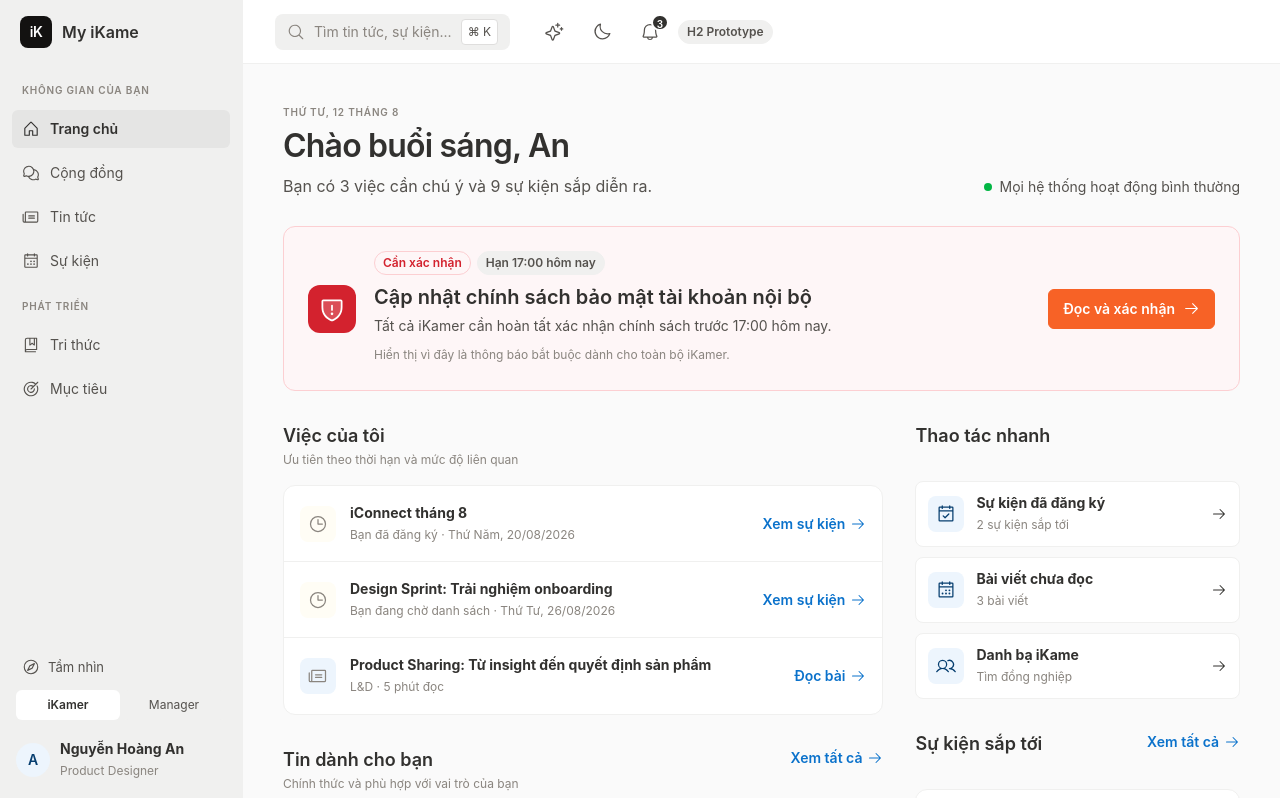
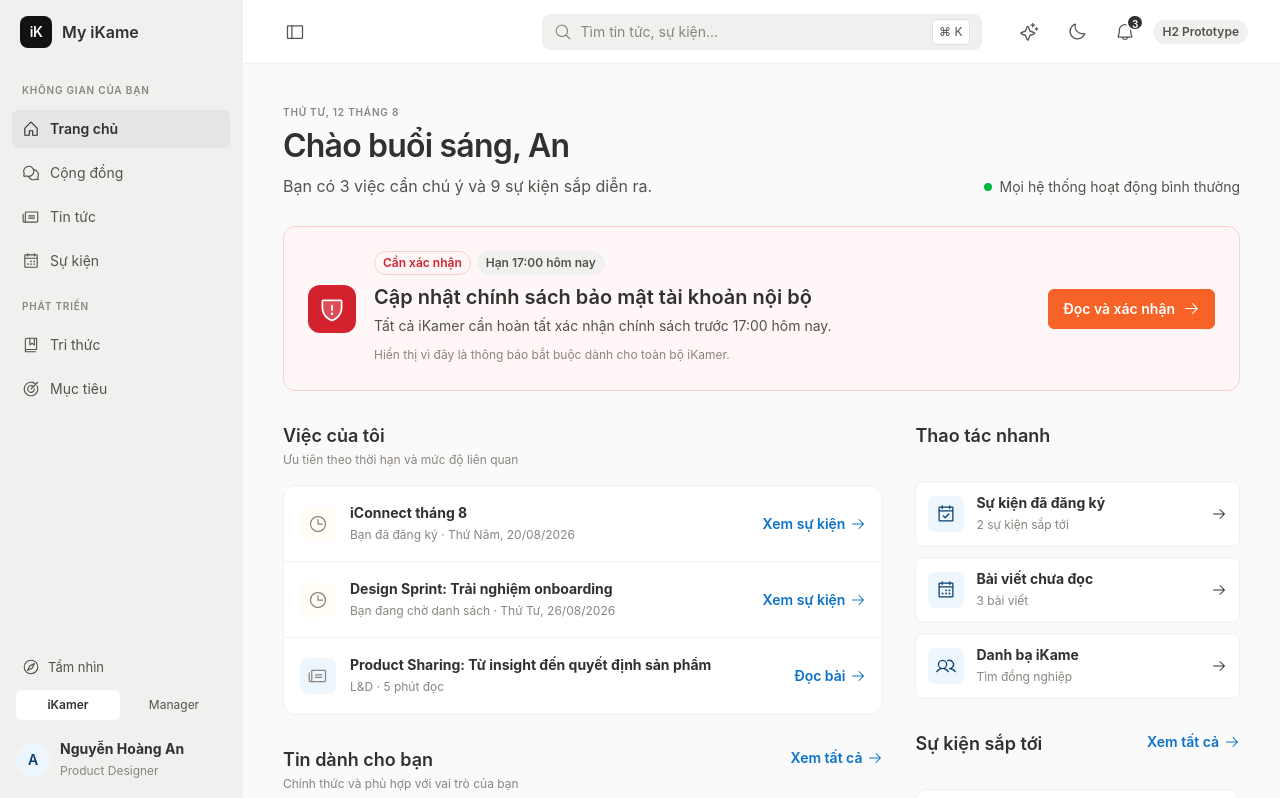
Before and after one commit to dungnvikame/my-ikame-v2, a React (Vite) app in the folder prototype-app/: page /home in a window 1280 px wide. Shown: the top 798 px of the page. Built offline with nearby package versions, Linux system fonts and the light colour scheme.

Commit message:
fix: topbar — true-center search, right-aligned actions, sidebar collapse toggle with persistence

```diff
--- a/prototype-app/src/components/AppShell.tsx
+++ b/prototype-app/src/components/AppShell.tsx
@@ -8,13 +8,14 @@ import {
   MagnifyingGlass,
   Moon,
   Newspaper,
+  SidebarSimple,
   Sparkle,
   Target,
   Sun,
   UsersThree,
   X,
 } from '@phosphor-icons/react';
-import { useEffect, useRef, type KeyboardEvent, type PropsWithChildren } from 'react';
+import { useEffect, useRef, useState, type KeyboardEvent, type PropsWithChildren } from 'react';
 import { NavLink, useNavigate } from 'react-router-dom';
 import { useAppState } from '../AppState';
 import { IconButton, StatusPill } from './UI';
@@ -167,6 +168,14 @@ export function AppShell({ children }: PropsWithChildren) {
   const unreadCount = notifications.filter((item) => !item.read).length;
   const notificationTriggerRef = useRef<HTMLButtonElement>(null);
 
+  // Presenter may hide the sidebar for extra canvas mid-demo; survives refresh like theme.
+  const [sidebarCollapsed, setSidebarCollapsed] = useState(() => {
+    try { return localStorage.getItem('my-ikame-sidebar') === 'collapsed'; } catch { return false; }
+  });
+  useEffect(() => {
+    try { localStorage.setItem('my-ikame-sidebar', sidebarCollapsed ? 'collapsed' : 'open'); } catch { /* private mode */ }
+  }, [sidebarCollapsed]);
+
   // ⌘K / Ctrl+K opens the palette from any route. Deliberately no `/` shortcut — it would
   // hijack the character inside every text input on the page (typing trap).
   useEffect(() => {
@@ -181,7 +190,7 @@ export function AppShell({ children }: PropsWithChildren) {
   }, [setSearchOpen]);
 
   return (
-    <div className="app-shell" data-theme={theme}>
+    <div className={`app-shell ${sidebarCollapsed ? 'sidebar-collapsed' : ''}`} data-theme={theme}>
       <a className="skip-link" href="#main-content">Đi tới nội dung chính</a>
       <aside className="sidebar">
         <div className="sidebar-top">
@@ -215,7 +224,16 @@ export function AppShell({ children }: PropsWithChildren) {
 
       <div className="work-area">
         <header className="topbar">
-          <div className="mobile-logo"><Logo /></div>
+          <div className="topbar-left">
+            <IconButton
+              className="sidebar-toggle"
+              label={sidebarCollapsed ? 'Hiện thanh điều hướng' : 'Ẩn thanh điều hướng'}
+              onClick={() => setSidebarCollapsed((prev) => !prev)}
+            >
+              <SidebarSimple size={20} />
+            </IconButton>
+            <div className="mobile-logo"><Logo /></div>
+          </div>
           <button type="button" className="search-trigger" aria-label="Tìm kiếm (⌘K)" onClick={() => setSearchOpen(true)}>
             <MagnifyingGlass size={18} />
             <span>Tìm tin tức, sự kiện...</span>
--- a/prototype-app/src/styles/app.css
+++ b/prototype-app/src/styles/app.css
@@ -251,7 +251,9 @@ p {
   z-index: 15;
   height: 64px;
   display: grid;
-  grid-template-columns: auto 1fr auto;
+  /* Equal flanks = search sits at TRUE page center; minmax(0,1fr) kills the auto floor
+     that let the wider actions cluster skew the middle column left. */
+  grid-template-columns: minmax(0, 1fr) auto minmax(0, 1fr);
   align-items: center;
   gap: 24px;
   padding: 0 32px;
@@ -259,15 +261,20 @@ p {
   background: var(--bg-primary);
 }
 
+.topbar-left {
+  display: flex;
+  align-items: center;
+  gap: 8px;
+  justify-self: start;
+}
+
 .mobile-logo {
   display: none;
 }
 
 .search-trigger {
-  /* Fills the 1fr grid cell and shrinks with it — a fixed vw width overflowed the topbar
-     at mid widths once the actions cluster grew. */
-  width: 100%;
-  max-width: 440px;
+  /* Middle `auto` column — explicit width capped by viewport so flanks stay equal. */
+  width: min(440px, 42vw);
   min-width: 0;
   height: var(--input-height-s);
   display: flex;
@@ -301,7 +308,18 @@ p {
 .topbar-actions {
   display: flex;
   align-items: center;
+  justify-content: flex-end;
   gap: 8px;
+  justify-self: end;
+}
+
+/* Sidebar collapse (topbar toggle) — desktop only; mobile already uses bottom-nav. */
+.app-shell.sidebar-collapsed .sidebar {
+  display: none;
+}
+
+.app-shell.sidebar-collapsed .work-area {
+  margin-left: 0;
 }
 
 .icon-button {
@@ -1625,6 +1643,13 @@ p {
   .topbar {
     height: 58px;
     padding: 0 16px;
+    /* Mobile: logo + stretching search + actions — no centering flanks. */
+    grid-template-columns: auto 1fr auto;
+    gap: 12px;
+  }
+
+  .sidebar-toggle {
+    display: none;
   }
 
   .mobile-logo {
@@ -1641,7 +1666,7 @@ p {
   }
 
   .search-trigger {
-    width: auto;
+    width: 100%;
     min-width: 0;
     justify-self: stretch;
   }
```
